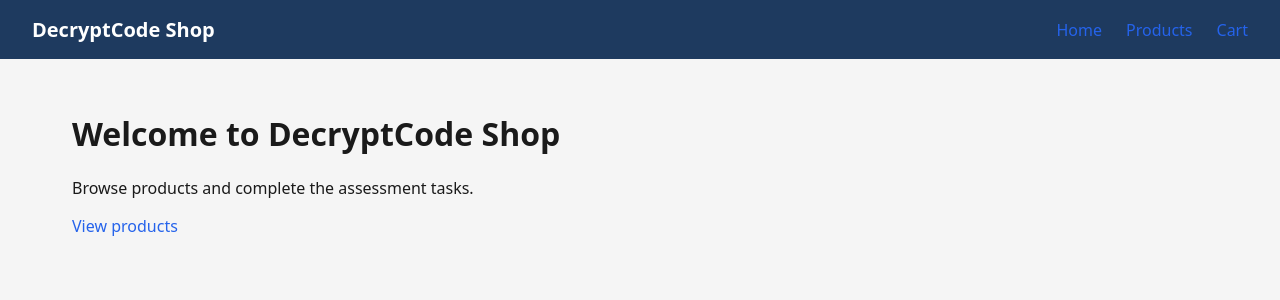
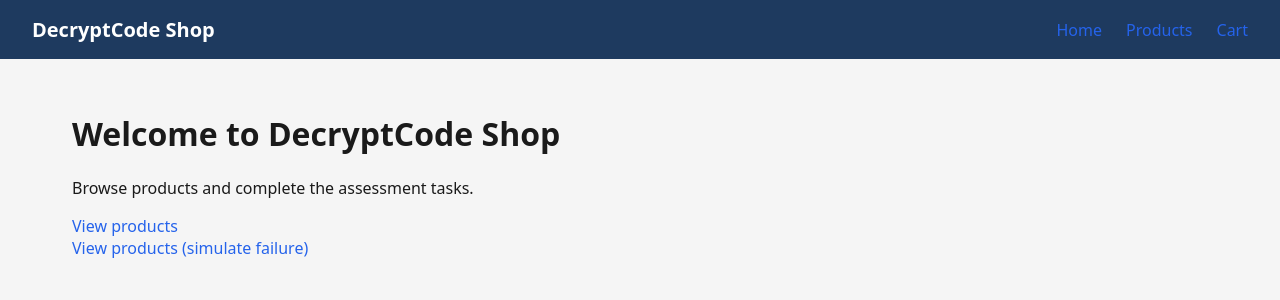
Before and after one commit to mynameisjaycie/automatic-sniffle, a React (Vite) app in the folder frontend/: page / in a window 1280 px wide. Shown: the top 300 px of the page. Built offline with nearby package versions, Linux system fonts and the light colour scheme.

Commit message:
Simulate requested failure for products

```diff
--- a/frontend/src/pages/Home.tsx
+++ b/frontend/src/pages/Home.tsx
@@ -5,7 +5,13 @@ export default function Home() {
     <div>
       <h1>Welcome to DecryptCode Shop</h1>
       <p>Browse products and complete the assessment tasks.</p>
-      <Link to="/products">View products</Link>
+      <Link to="/products">View products</Link> {/* Navigation to retrieving products */}
+      {import.meta.env.DEV && (
+        <div>
+            {/* Navigation to simulate failure retrieving products */}
+          <Link to="/products?fail=true">View products (simulate failure)</Link>
+        </div>
+      )}
     </div>
   );
 }
--- a/frontend/src/pages/ProductList.tsx
+++ b/frontend/src/pages/ProductList.tsx
@@ -1,5 +1,5 @@
 import { useEffect, useMemo, useState } from 'react';
-import { Link } from 'react-router-dom';
+import { Link, useSearchParams } from 'react-router-dom';
 import { api } from '../api/client';
 import type { Category, Product } from '../types';
 
@@ -23,12 +23,15 @@ type SortOption = (typeof sortOptions)[number]['value'];
  * clear loading and error states.
  */
 export default function ProductList() {
+  const [searchParams] = useSearchParams();
   const [products, setProducts] = useState<Product[]>([]);
   const [categories, setCategories] = useState<Category[]>([]);
   const [selectedCategoryId, setSelectedCategoryId] = useState('all');
   const [selectedSortOption, setSelectedSortOption] = useState<SortOption>('featured');
   const [isLoading, setIsLoading] = useState(true);
   const [errorMessage, setErrorMessage] = useState<string | null>(null);
+  const shouldSimulateFailure =
+    import.meta.env.DEV && searchParams.get('fail') === 'true';
 
   useEffect(() => {
     let isActive = true;
@@ -37,6 +40,9 @@ export default function ProductList() {
     async function loadProductData() {
       try {
         await new Promise((resolve) => setTimeout(resolve, 2000));
+        if (shouldSimulateFailure) {
+          throw new Error('Simulated request failure.');
+        }
         const [fetchedProducts, fetchedCategories] = await Promise.all([
           api.getProducts(),
           api.getCategories(),
@@ -59,7 +65,7 @@ export default function ProductList() {
     return () => {
       isActive = false;
     };
-  }, []);
+  }, [shouldSimulateFailure]);
 
   // Derive the visible list based on category and sort selection.
   const filteredAndSortedProducts = useMemo(() => {
```
